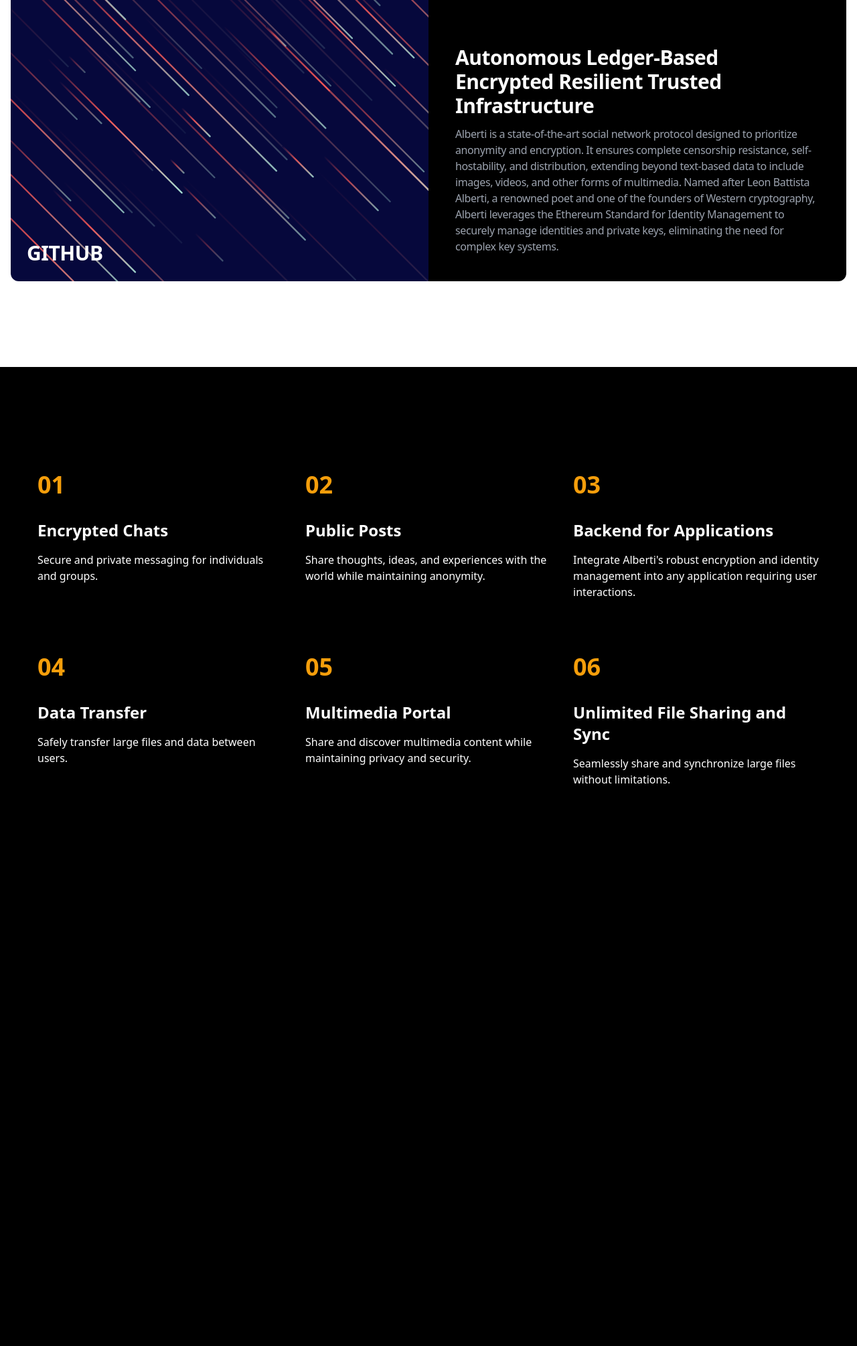
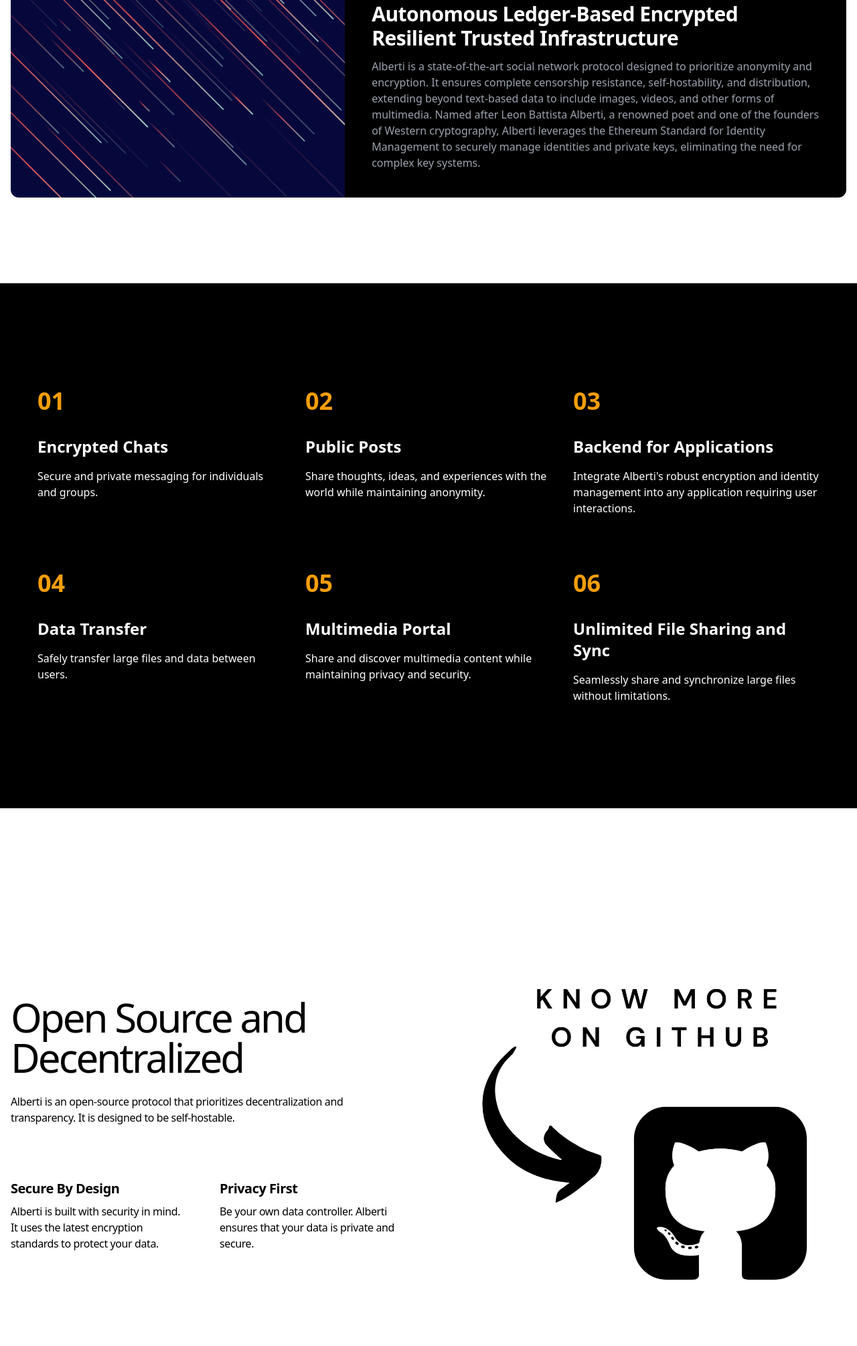
Before and after one commit to AlbertiProtocol/.github, a plain HTML site: page index.html in a window 1280 px wide. Shown: the part 332-2342 px from the top of the page at 67% size. Before the commit the page ends 1664 px from the top, so only its background shows below. Drawn offline with nearby package versions, Linux system fonts and the light colour scheme.

Commit message:
feat: Add index.html and CNAME files

```diff
--- a/index.html
+++ b/index.html
@@ -15,62 +15,41 @@
 
   <body class="bg-black">
     <section class="py-24 lg:py-32 bg-white overflow-hidden">
-      <div class="container px-4 mx-auto">
-        <div class="overflow-hidden rounded-xl">
-          <div class="flex flex-wrap">
-            <div class="w-full md:w-1/2">
-              <div class="relative h-full overflow-hidden">
-                <div class="absolute z-10 bottom-7 left-7 rounded-full">
-                  <a
-                    class="group flex flex-wrap items-center -m-1"
-                    href="https://github.com/AlbertiProtocol"
-                  >
-                    <h3
-                      class="font-semibold text-3xl w-40 group-hover:underline text-white"
-                      style="letter-spacing: -0.5px"
-                    >
-                      GITHUB
-                    </h3>
-                  </a>
-                </div>
+      <div class="container mx-auto px-4">
+        <div class="overflow-hidden rounded-xl flex flex-wrap">
+          <div class="w-full md:w-2/5 h-full overflow-hidden">
             <img
               class="w-full h-full object-cover transform hover:scale-105 transition duration-500"
               src="main.svg"
-                  alt=""
             />
           </div>
-            </div>
-            <div class="flex-1 md:w-1/2">
-              <div class="p-10 flex flex-col justify-between h-full bg-black">
+          <div
+            class="flex-1 md:w-3/5 p-10 flex flex-col justify-between bg-black text-white"
+          >
             <div class="mb-12 mt-12">
-                  <h2
-                    class="font-heading mb-8 text-6xl text-white tracking-tighter uppercase"
-                  >
+              <h2 class="font-heading text-5xl tracking-tighter uppercase">
                 Alberti Protocol
               </h2>
             </div>
             <div>
               <h3
-                    class="mb-3 text-3xl font-semibold text-white"
+                class="mb-3 text-3xl font-semibold"
                 style="letter-spacing: -0.5px"
               >
                 Autonomous Ledger-Based Encrypted Resilient Trusted
                 Infrastructure
               </h3>
-                  <p class="text-gray-400 tracking-tight">
-                    Alberti is a state-of-the-art social network protocol
-                    designed to prioritize anonymity and encryption. It ensures
-                    complete censorship resistance, self-hostability, and
-                    distribution, extending beyond text-based data to include
-                    images, videos, and other forms of multimedia. Named after
-                    Leon Battista Alberti, a renowned poet and one of the
-                    founders of Western cryptography, Alberti leverages the
-                    Ethereum Standard for Identity Management to securely manage
-                    identities and private keys, eliminating the need for
-                    complex key systems.
+              <p class="text-gray-400">
+                Alberti is a state-of-the-art social network protocol designed
+                to prioritize anonymity and encryption. It ensures complete
+                censorship resistance, self-hostability, and distribution,
+                extending beyond text-based data to include images, videos, and
+                other forms of multimedia. Named after Leon Battista Alberti, a
+                renowned poet and one of the founders of Western cryptography,
+                Alberti leverages the Ethereum Standard for Identity Management
+                to securely manage identities and private keys, eliminating the
+                need for complex key systems.
               </p>
-                </div>
-              </div>
             </div>
           </div>
         </div>
@@ -78,7 +57,7 @@
     </section>
 
     <section id="features" class="text-white body-font">
-      <div class="container px-5 py-24 mx-auto">
+      <div class="container mx-auto px-5 py-24">
         <div class="flex flex-wrap p-5">
           <div class="w-full lg:w-1/3 px-4 my-10">
             <span class="block text-4xl font-bold text-yellow-500 mb-8"
@@ -107,7 +86,6 @@
               any application requiring user interactions.
             </p>
           </div>
-
           <div class="w-full lg:w-1/3 px-4 my-10">
             <span class="block text-4xl font-bold text-yellow-500 mb-8"
               >04</span
@@ -115,7 +93,6 @@
             <h4 class="text-2xl font-bold mb-4">Data Transfer</h4>
             <p>Safely transfer large files and data between users.</p>
           </div>
-
           <div class="w-full lg:w-1/3 px-4 my-10">
             <span class="block text-4xl font-bold text-yellow-500 mb-8"
               >05</span
@@ -126,7 +103,6 @@
               and security.
             </p>
           </div>
-
           <div class="w-full lg:w-1/3 px-4 my-10">
             <span class="block text-4xl font-bold text-yellow-500 mb-8"
               >06</span
@@ -141,5 +117,55 @@
         </div>
       </div>
     </section>
+
+    <section class="py-24 lg:py-44 overflow-hidden bg-white">
+      <div class="container px-4 mx-auto">
+        <div class="flex flex-wrap lg:items-center -m-8">
+          <div class="w-full md:w-1/2 p-8">
+            <div class="md:max-w-xl">
+              <h2 class="font-heading mb-6 text-6xl tracking-tighter">
+                Open Source and Decentralized
+              </h2>
+              <p class="mb-20 tracking-tight">
+                Alberti is an open-source protocol that prioritizes
+                decentralization and transparency. It is designed to be
+                self-hostable.
+              </p>
+
+              <div class="flex flex-wrap -m-6">
+                <div class="w-full md:w-1/2 p-6">
+                  <h3 class="mb-2 text-xl font-semibold tracking-tight">
+                    Secure By Design
+                  </h3>
+                  <p class="tracking-tight">
+                    Alberti is built with security in mind. It uses the latest
+                    encryption standards to protect your data.
+                  </p>
+                </div>
+                <div class="w-full md:w-1/2 p-6">
+                  <h3 class="mb-2 text-xl font-semibold tracking-tight">
+                    Privacy First
+                  </h3>
+                  <p class="tracking-tight">
+                    Be your own data controller. Alberti ensures that your data
+                    is private and secure.
+                  </p>
+                </div>
+              </div>
+            </div>
+          </div>
+          <div class="w-full md:w-1/2 p-8">
+            <div class="max-w-max mx-auto">
+              <a href="https://github.com/albertiprotocol">
+                <img
+                  class="transform hover:-translate-y-2 transition duration-500"
+                  src="github.png"
+                  alt=""
+              /></a>
+            </div>
+          </div>
+        </div>
+      </div>
+    </section>
   </body>
 </html>
```
Also changed, not shown: github.png (added). Lines whose indentation alone changed are shown as unchanged.
